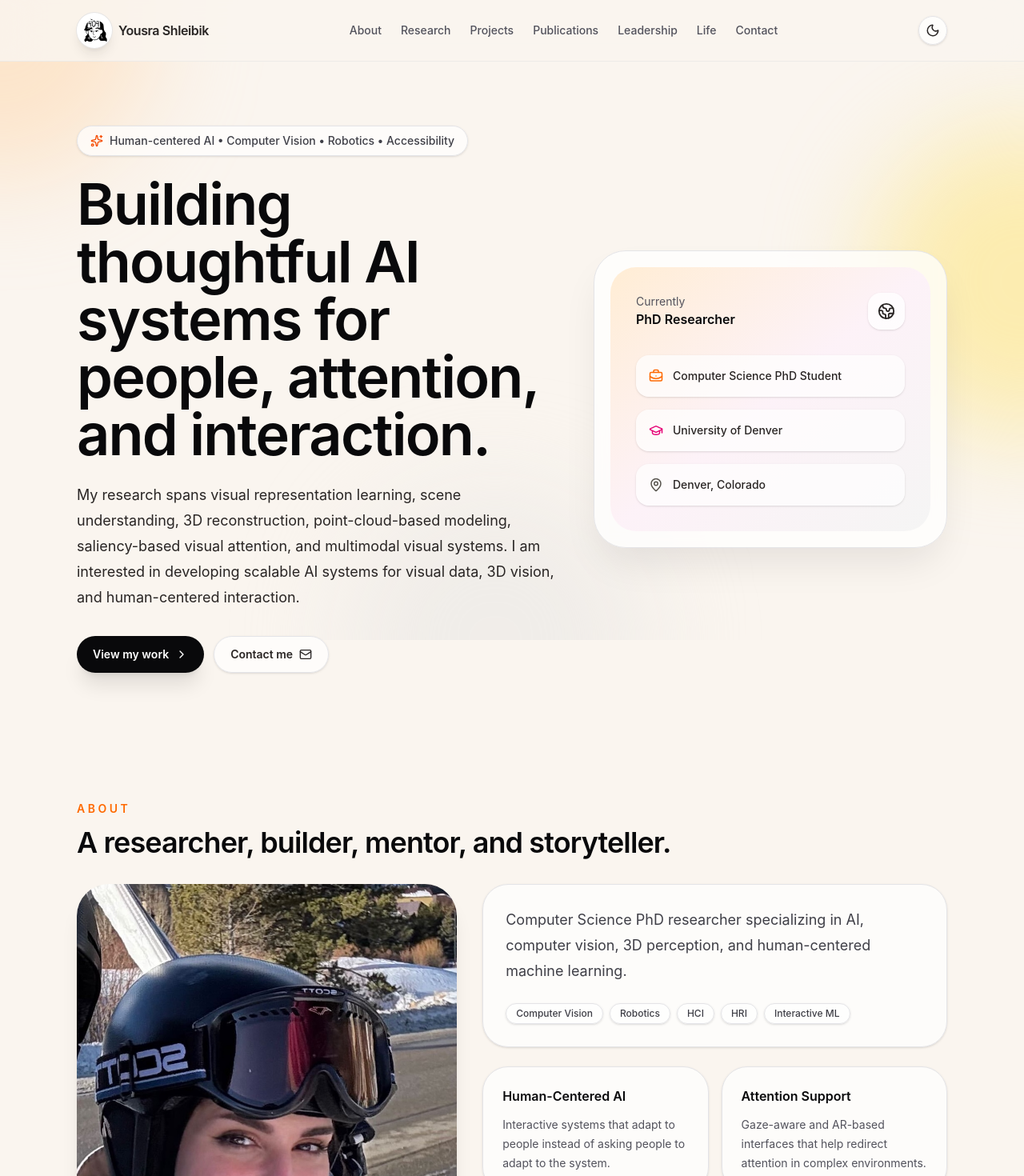
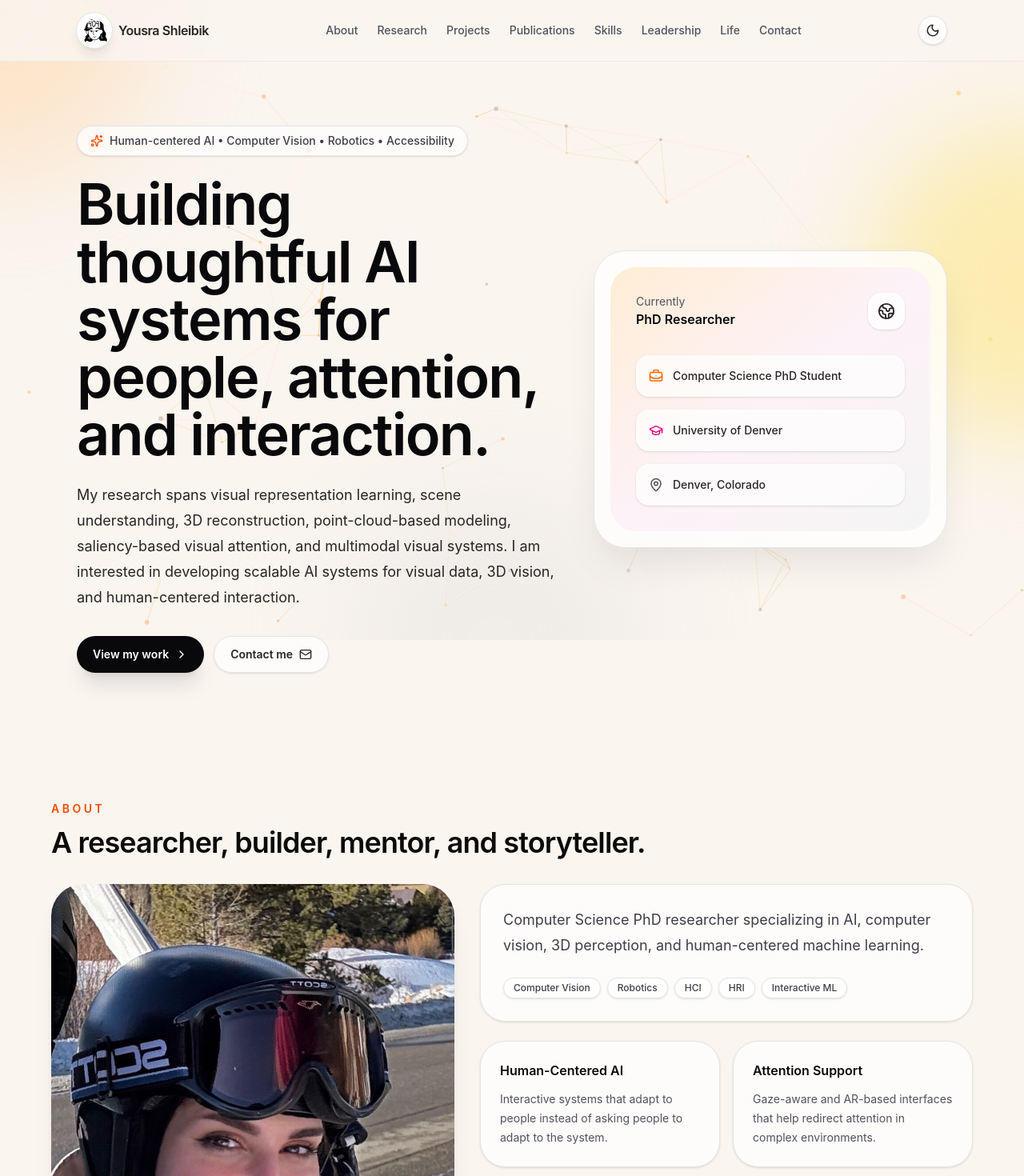
Before and after one commit to YousraShleibik/YousraShleibik.github.io, a React (Vite) app: page / in a window 1280 px wide. Shown: the top 1470 px of the page at 80% size. Built offline with nearby package versions, Linux system fonts and the light colour scheme.

Commit message:
Add interactive particle background

```diff
--- a/package.json
+++ b/package.json
@@ -13,7 +13,9 @@
     "framer-motion": "^12.40.0",
     "lucide-react": "^1.16.0",
     "react": "^19.2.6",
-    "react-dom": "^19.2.6"
+    "react-dom": "^19.2.6",
+    "react-particles": "^2.12.2",
+    "tsparticles-slim": "^2.12.0"
   },
   "devDependencies": {
     "@eslint/js": "^10.0.1",
--- a/src/App.jsx
+++ b/src/App.jsx
@@ -1,5 +1,7 @@
 import React, { useEffect, useMemo, useState } from "react";
 import { motion } from "framer-motion";
+import Particles from "react-particles";
+import { loadSlim } from "tsparticles-slim";
 import {
   ArrowUpRight,
   BookOpen,
@@ -34,7 +36,7 @@ const profile = {
     "My research spans visual representation learning, scene understanding, 3D reconstruction, point-cloud-based modeling, saliency-based visual attention, and multimodal visual systems. I am interested in developing scalable AI systems for visual data, 3D vision, and human-centered interaction.",
 };
 
-const navItems = ["About", "Research", "Projects", "Publications", "Leadership", "Life", "Contact"];
+const navItems = ["About", "Research", "Projects", "Publications", "Skills", "Leadership", "Life", "Contact"];
 
 const researchThemes = [
   {
@@ -201,6 +203,24 @@ const publications = [
     link: "https://scholar.google.com/citations?user=8d0X9sAAAAAJ&hl=en",
   },
 ];
+const skills = [
+  {
+    category: "Programming",
+    items: ["Python", "C++", "CUDA", "Bash", "Java", "MATLAB", "R", "Rust"],
+  },
+  {
+    category: "AI / Machine Learning",
+    items: ["PyTorch", "TensorFlow", "Hugging Face", "Scikit-Learn", "Neural Network Training", "Model Evaluation"],
+  },
+  {
+    category: "Computer Vision / 3D",
+    items: ["OpenCV", "PyTorch3D", "YOLOv5", "Faster R-CNN", "Point Clouds", "3D Reconstruction", "Scene Understanding"],
+  },
+  {
+    category: "Research",
+    items: ["Experiment Design", "Visual Data Analysis", "Human-in-the-Loop Evaluation", "Technical Writing", "Peer-Reviewed Publications"],
+  },
+];
 
 const leadership = [
   {
@@ -241,6 +261,9 @@ const leadership = [
   },
 ];
 
+
+
+
 const lifeItems = [
   "Finding cozy local cafés",
   "Traveling and discovering hidden gems",
@@ -249,23 +272,25 @@ const lifeItems = [
   "Outdoor walks, mountain views, and peaceful moments",
 ];
 
-function Section({ id, eyebrow, title, children }) {
+function Section({ id, eyebrow, title, children, className = "" }) {
   return (
-    <section id={id} className="mx-auto max-w-6xl px-5 py-20 sm:px-8">
+    <section id={id} className={`relative px-5 py-20 sm:px-8 ${className}`}>
+      <div className="mx-auto max-w-6xl">
         <motion.div
           initial={{ opacity: 0, y: 18 }}
           whileInView={{ opacity: 1, y: 0 }}
           viewport={{ once: true, margin: "-100px" }}
           transition={{ duration: 0.55 }}
         >
-        <p className="mb-3 text-sm font-semibold uppercase tracking-[0.25em] text-orange-500 dark:text-orange-300">
+          <p className="mb-3 text-sm font-semibold uppercase tracking-[0.25em] text-orange-600 dark:text-orange-300">
             {eyebrow}
           </p>
-        <h2 className="mb-8 max-w-3xl text-3xl font-semibold tracking-tight text-zinc-950 dark:text-white sm:text-4xl">
+          <h2 className="mb-8 max-w-3xl text-3xl font-semibold tracking-tight text-stone-950 dark:text-white sm:text-4xl">
             {title}
           </h2>
           {children}
         </motion.div>
+      </div>
     </section>
   );
 }
@@ -278,6 +303,64 @@ function Tag({ children }) {
   );
 }
 
+
+function ParticleBackground() {
+  const particlesInit = async (engine) => {
+    await loadSlim(engine);
+  };
+
+  return (
+    <Particles
+      id="particles"
+      init={particlesInit}
+      className="pointer-events-none fixed inset-0 -z-0"
+      options={{
+        fullScreen: { enable: false },
+        background: { color: "transparent" },
+        fpsLimit: 60,
+        particles: {
+          number: {
+            value: 55,
+            density: { enable: true, area: 900 },
+          },
+          color: {
+            value: ["#f97316", "#f59e0b", "#78716c", "#ffffff"],
+          },
+          links: {
+            enable: true,
+            color: "#f59e0b",
+            distance: 140,
+            opacity: 0.18,
+            width: 1,
+          },
+          move: {
+            enable: true,
+            speed: 0.45,
+            direction: "none",
+            random: true,
+            straight: false,
+            outModes: { default: "out" },
+          },
+          opacity: { value: 0.28 },
+          size: { value: { min: 1, max: 3 } },
+        },
+        interactivity: {
+          events: {
+            onHover: { enable: true, mode: "grab" },
+            resize: true,
+          },
+          modes: {
+            grab: {
+              distance: 150,
+              links: { opacity: 0.35 },
+            },
+          },
+        },
+        detectRetina: true,
+      }}
+    />
+  );
+}
 export default function PersonalWebsite() {
   const [dark, setDark] = useState(false);
   const [menuOpen, setMenuOpen] = useState(false);
@@ -298,6 +381,8 @@ export default function PersonalWebsite() {
   return (
     <div>
       <main className="min-h-screen overflow-hidden bg-[#faf5ef] text-stone-800 transition-colors duration-300 dark:bg-[#171312] dark:text-stone-100">
+
+        <ParticleBackground />
         <div className="pointer-events-none fixed inset-0 overflow-hidden">
           <div className="absolute left-[-12rem] top-[-10rem] h-96 w-96 rounded-full bg-orange-200/50 blur-3xl dark:bg-orange-900/20" />
           <div className="absolute right-[-12rem] top-40 h-96 w-96 rounded-full bg-amber-200/60 blur-3xl dark:bg-amber-900/20" />
@@ -429,7 +514,7 @@ export default function PersonalWebsite() {
           </motion.div>
         </section>
 
-<Section id="about" eyebrow="About" title="A researcher, builder, mentor, and storyteller.">
+<Section id="about" eyebrow="About" title="A researcher, builder, mentor, and storyteller." className="bg-[#faf5ef] dark:bg-[#171312]">
   <div className="grid gap-8 lg:grid-cols-[0.9fr_1.1fr]">
 <div className="overflow-hidden rounded-[2.5rem] shadow-xl shadow-stone-900/10">
   <img
@@ -465,7 +550,7 @@ export default function PersonalWebsite() {
   </div>
 </Section>
 
-        <Section id="research" eyebrow="Research" title="The questions I keep coming back to.">
+       <Section id="research" eyebrow="Research" title="The questions I keep coming back to." className="bg-[#f5eee6] dark:bg-[#1d1715]">
           <div className="grid gap-5 md:grid-cols-3">
             {[
               "How can AI systems understand human preferences with less friction?",
@@ -482,7 +567,7 @@ export default function PersonalWebsite() {
           </div>
         </Section>
 
-        <Section id="projects" eyebrow="Projects" title="Selected work and research directions.">
+        <Section id="projects" eyebrow="Projects" title="Selected work and research directions." className="bg-[#fbf7f2] dark:bg-[#171312]">
           <div className="mb-6 flex flex-wrap gap-2">
             {filters.map((item) => (
               <button
@@ -521,7 +606,7 @@ export default function PersonalWebsite() {
           </div>
         </Section>
 
-        <Section id="publications" eyebrow="Publications" title="Papers, workshops, and writing.">
+        <Section id="publications" eyebrow="Publications" title="Papers, workshops, and writing." className="bg-[#faf5ef] dark:bg-[#171312]">
           <div className="overflow-hidden rounded-[2rem] border border-zinc-200 bg-white/75 shadow-sm dark:border-white/10 dark:bg-white/5">
             {publications.map((paper, index) => (
               <div key={paper.title} className={`p-6 ${index !== publications.length - 1 ? "border-b border-zinc-200 dark:border-white/10" : ""}`}>
@@ -550,6 +635,31 @@ export default function PersonalWebsite() {
                     <CalendarDays size={16} />
                     {paper.year} · {paper.status}
                   </div>
+                </div>
+              </div>
+            ))}
+          </div>
+        </Section>
+        <Section id="skills" eyebrow="Skills" title="Technical strengths across AI, vision, robotics, and research." className="bg-[#f3eadf] dark:bg-[#201916]">
+  <div className="grid gap-5 md:grid-cols-2">
+    {skills.map((group) => (
+      <div
+        key={group.category}
+        className="rounded-[2rem] border border-stone-200 bg-white/70 p-7 shadow-sm dark:border-stone-700/60 dark:bg-stone-900/35"
+      >
+        <h3 className="text-lg font-semibold text-stone-950 dark:text-stone-50">
+          {group.category}
+        </h3>
+
+        <div className="mt-5 flex flex-wrap gap-2">
+          {group.items.map((skill) => (
+            <span
+              key={skill}
+              className="rounded-full border border-orange-200 bg-orange-50 px-3 py-1 text-sm font-medium text-orange-800 dark:border-orange-900/50 dark:bg-orange-900/20 dark:text-orange-200"
+            >
+              {skill}
+            </span>
+          ))}
         </div>
       </div>
     ))}
```
Also changed, not shown: 2 other files (tests, documents, lock files or other folders). Lines whose indentation alone changed are shown as unchanged.
